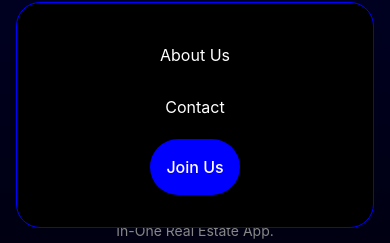
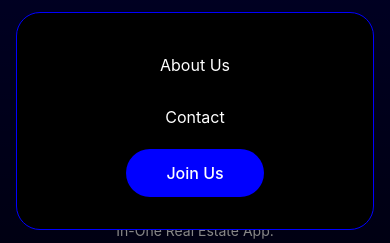
Before and after one commit to Raum-INC/raum-site, a React (Create React App) app: page / in a window 390 px wide. Both pictures are taken after a click on the element 337 px from the left and 47 px from the top of the page. Shown: the part 68-311 px from the top of the page. Built offline with nearby package versions, Linux system fonts and the light colour scheme.

Commit message:
Fixed Contact

```diff
--- a/src/components/Navbar.jsx
+++ b/src/components/Navbar.jsx
@@ -123,7 +123,7 @@ const Navbar = ({ nav, setNav }) => {
               exit="initial"
               className={
                 nav
-                  ? "bg-black border-[1px] border-primary w-11/12 font-normal mx-auto rounded-3xl p-8 flex flex-col justify-center items-center gap-3 absolute top-[70px] left-0 right-0 md:hidden"
+                  ? "bg-black border-[1px] border-primary w-11/12 font-normal mx-auto rounded-3xl p-8 flex flex-col justify-center items-center gap-3 absolute top-[80px] left-0 right-0 md:hidden"
                   : "hidden"
               }
             >
@@ -139,7 +139,7 @@ const Navbar = ({ nav, setNav }) => {
               </li>
 
               <Link onClick={handleNav} to="joinus" className="">
-                <li className="p-4 bg-primary border-none text-white font-medium rounded-full w-full text-center">
+                <li className="p-3 px-10 bg-primary border-none text-white font-medium rounded-full w-full text-center">
                   Join Us
                 </li>
               </Link>
--- a/src/components/Services.jsx
+++ b/src/components/Services.jsx
@@ -40,7 +40,6 @@ const Services = () => {
               key={index}
             >
               <motion.div
-                viewport={{ once: true }}
                 variants={textVariant}
                 initial="hidden"
                 whileInView="visible"
--- a/src/components/about/ContactUs.jsx
+++ b/src/components/about/ContactUs.jsx
@@ -6,7 +6,6 @@ import {
   BiLogoTwitter,
   BiLogoInstagramAlt,
   BiLogoLinkedin,
-  BiLogoYoutube,
 } from "react-icons/bi";
 import "../../index.css";
 import { motion } from "framer-motion";
@@ -110,7 +109,7 @@ const ContactUs = () => {
                   type="text"
                   name="FName"
                   placeholder="Full Name"
-                  className="placeholder:font-normal p-4 border-[1px] border-[##F1F1F1] text-[##F1F1F1] rounded-full outline-none"
+                  className="font-normal p-4 border-[1px] border-[##F1F1F1] text-[##F1F1F1] rounded-full outline-none"
                 />
               </label>
               <label
@@ -122,7 +121,7 @@ const ContactUs = () => {
                   type="email"
                   name="Email"
                   placeholder="Email"
-                  className="placeholder:font-normal p-4 border-[1px] border-[##F1F1F1] text-[##F1F1F1] rounded-full outline-none"
+                  className="font-normal p-4 border-[1px] border-[##F1F1F1] text-[##F1F1F1] rounded-full outline-none"
                 />
               </label>
               <label
@@ -134,7 +133,7 @@ const ContactUs = () => {
                   type="tel"
                   name="Phone_Number"
                   placeholder="Phone"
-                  className="placeholder:font-normal p-4 border-[1px] border-[##F1F1F1] text-[##F1F1F1] rounded-full outline-none"
+                  className="font-normal p-4 border-[1px] border-[##F1F1F1] text-[##F1F1F1] rounded-full outline-none"
                 />
               </label>
               <label
@@ -146,7 +145,7 @@ const ContactUs = () => {
                   type="text"
                   name="Subject"
                   placeholder="Subject"
-                  className="placeholder:font-normal p-4 border-[1px] border-[##F1F1F1] text-[##F1F1F1] rounded-full outline-none"
+                  className="font-normal p-4 border-[1px] border-[##F1F1F1] text-[##F1F1F1] rounded-full outline-none"
                 />
               </label>
               <label htmlFor="" className="col-span-2 flex flex-col gap-2">
@@ -156,7 +155,7 @@ const ContactUs = () => {
                   id=""
                   cols="30"
                   rows="10"
-                  className="placeholder:font-normal w-full h-28 p-2 border-[1px] border-[##F1F1F1] text-[##F1F1F1] rounded-xl outline-none resize-none overflow-hidden"
+                  className="font-normal w-full h-28 p-2 border-[1px] border-[##F1F1F1] text-black rounded-xl outline-none resize-none overflow-hidden"
                 ></textarea>
               </label>
               <input
```
